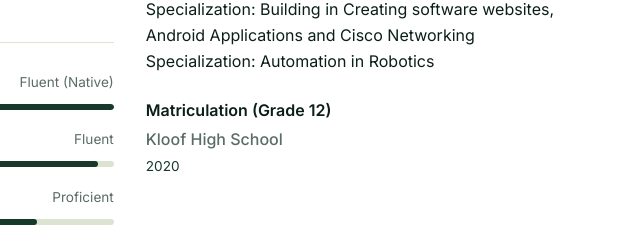
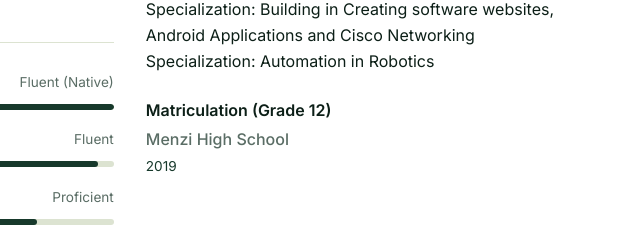
Before and after one commit to Luyandajnrzondi/Modern-Portfolio, a plain HTML site: page resume.html in a window 1280 px wide. Shown: the part 1016-1256 px from the top of the page, 433-1073 px from the left. Drawn offline with Linux system fonts and the light colour scheme.

Commit message:
Update school and date for Matriculation entry

```diff
--- a/resume.html
+++ b/resume.html
@@ -520,8 +520,8 @@
                 </div>
                 <div class="education-item">
                     <div class="degree">Matriculation (Grade 12)</div>
-                    <div class="school">Kloof High School</div>
-                    <div class="date">2020</div>
+                    <div class="school">Menzi High School</div>
+                    <div class="date">2019</div>
                 </div>
             </section>
 
```
